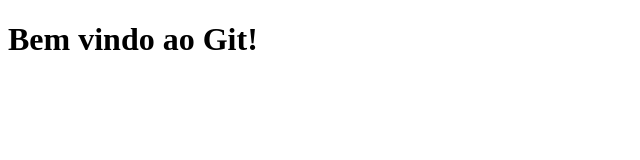
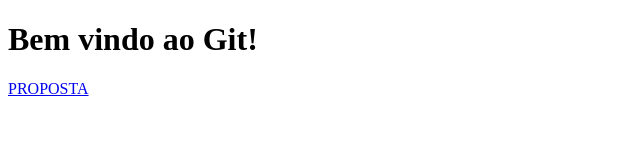
Before and after one commit to tkvpimentel/Projeto-PW, a plain HTML site: page index.html in a window 1280 px wide. Shown: the whole page, without its empty margins (0-640 px from the left). Drawn offline with Linux system fonts and the light colour scheme.

Commit message:
Atulizar proposta no arquivo html

```diff
--- a/index.html
+++ b/index.html
@@ -7,5 +7,9 @@
 </head>
 <body>
     <h1>Bem vindo ao Git!</h1>
+
+
+    <a href="https://drive.google.com/file/d/1K75OEOYaxCYhT81gUX7Q9AGB-n8BTVlQ/view?usp=sharing">PROPOSTA</a>
+
 </body>
 </html>
```
